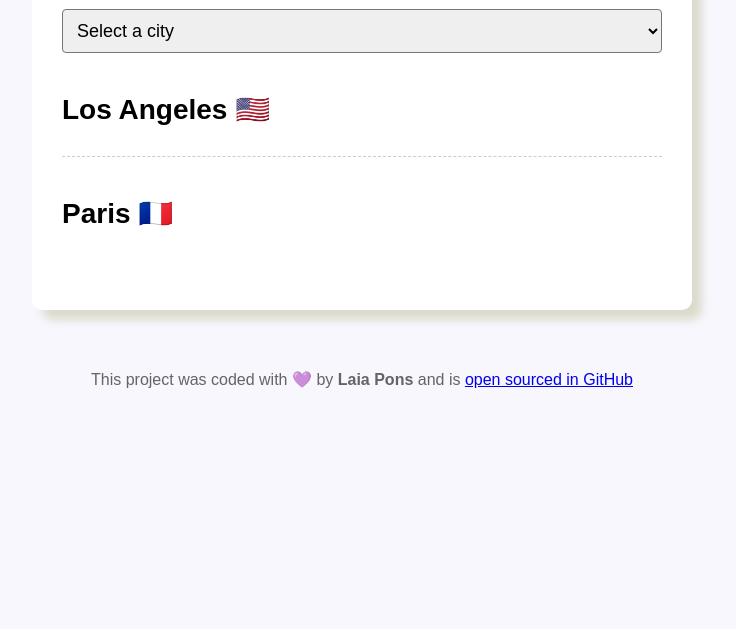
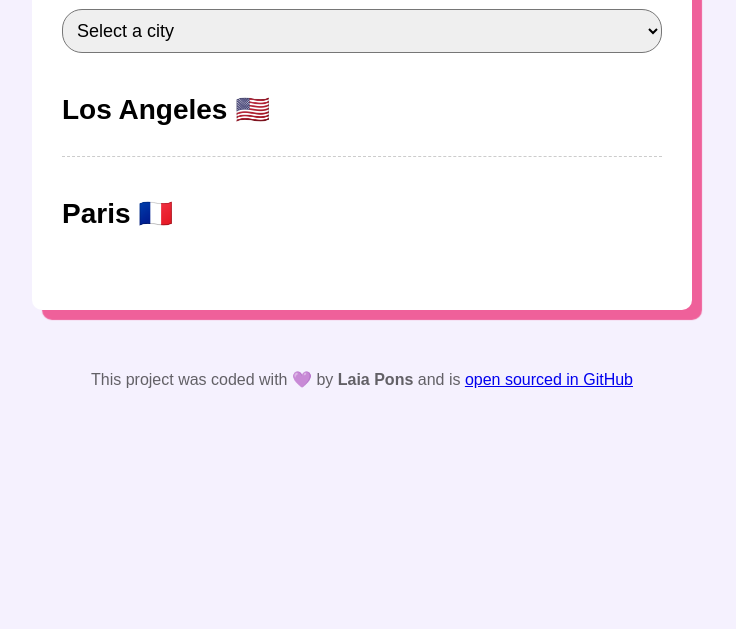
Before and after one commit to lpb1602/world-clock, a plain HTML site: page index.html in a window 1280 px wide. Shown: the part 171-800 px from the top of the page, without its empty margins (278-1014 px from the left). Drawn offline with nearby package versions, Linux system fonts and the light colour scheme; a script that the page names is missing.

Commit message:
Personalized css

```diff
--- a/css/style.css
+++ b/css/style.css
@@ -1,5 +1,5 @@
 body {
-  background-color: #f9f7fe;
+  background-color: #f5f1fe;
   font-family: sans-serif;
 }
 
@@ -17,7 +17,7 @@ select {
   width: 100%;
   font-size: 18px;
   padding: 10px;
-  border-radius: 4px;
+  border-radius: 20px;
 }
 
 .container {
@@ -25,7 +25,7 @@ select {
   margin: 60px auto;
   background-color: white;
   padding: 30px;
-  box-shadow: 10px 10px 10px rgba(100, 111, 0, 0.2);
+  box-shadow: 10px 10px 1px #ef609a;
   border-radius: 10px;
 }
 
--- a/index.html
+++ b/index.html
@@ -13,9 +13,10 @@
       <select id="city">
         <option value="">Select a city</option>
         <option value="current">My location</option>
-        <option value="Europe/London">London</option>
-        <option value="America/New_York">New York</option>
-        <option value="Pacific/Auckland">Auckland</option>
+        <option value="America/Los_Angeles">Los Angeles</option>
+        <option value="Europe/Paris">Paris</option>
+        <option value="Asia/Seoul">Seoul</option>
+        <option value="Australia/Melbourne">Melbourne</option>
       </select>
       <div id="cities">
         <div class="city" id="los-angeles">
```
